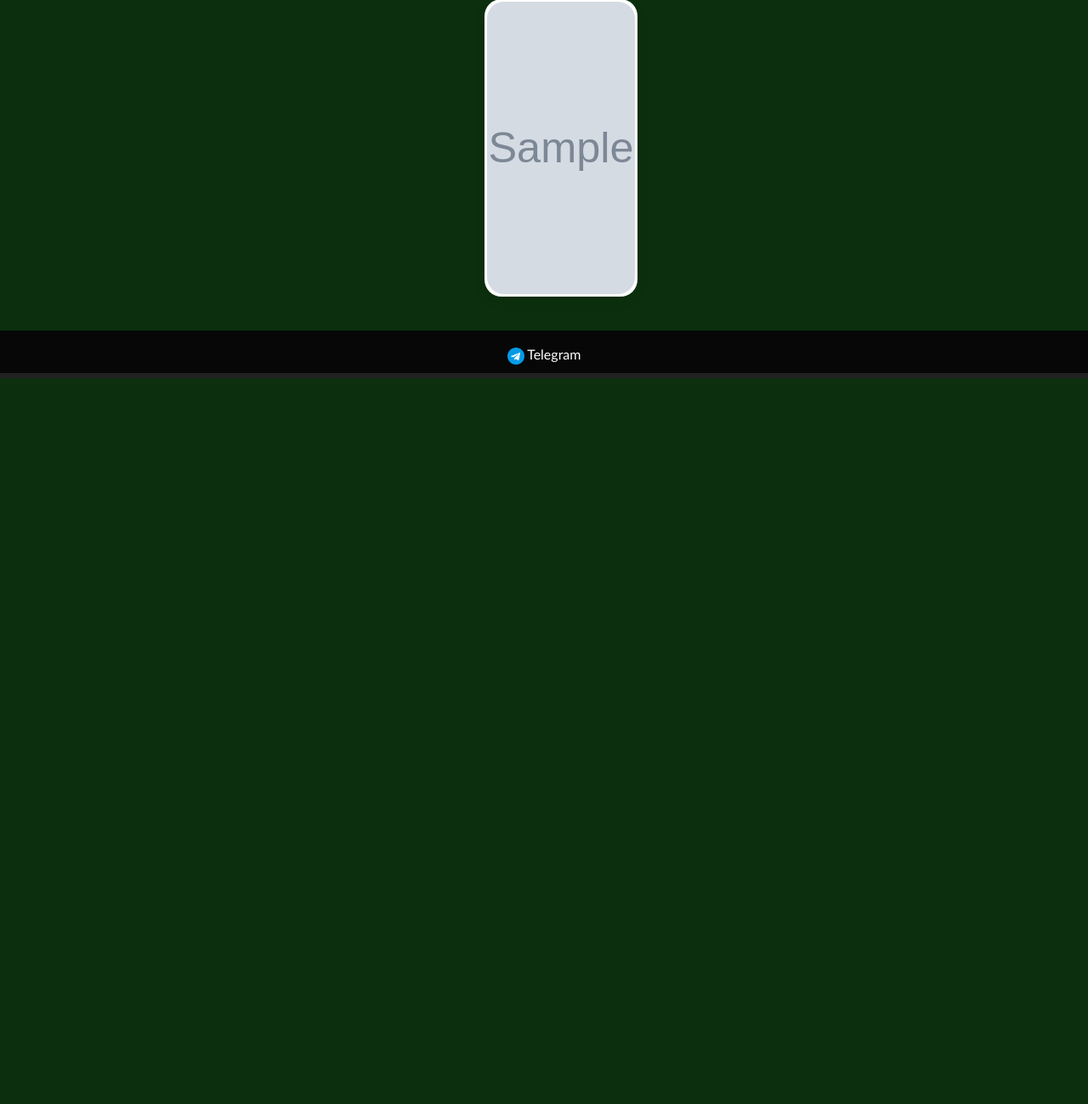
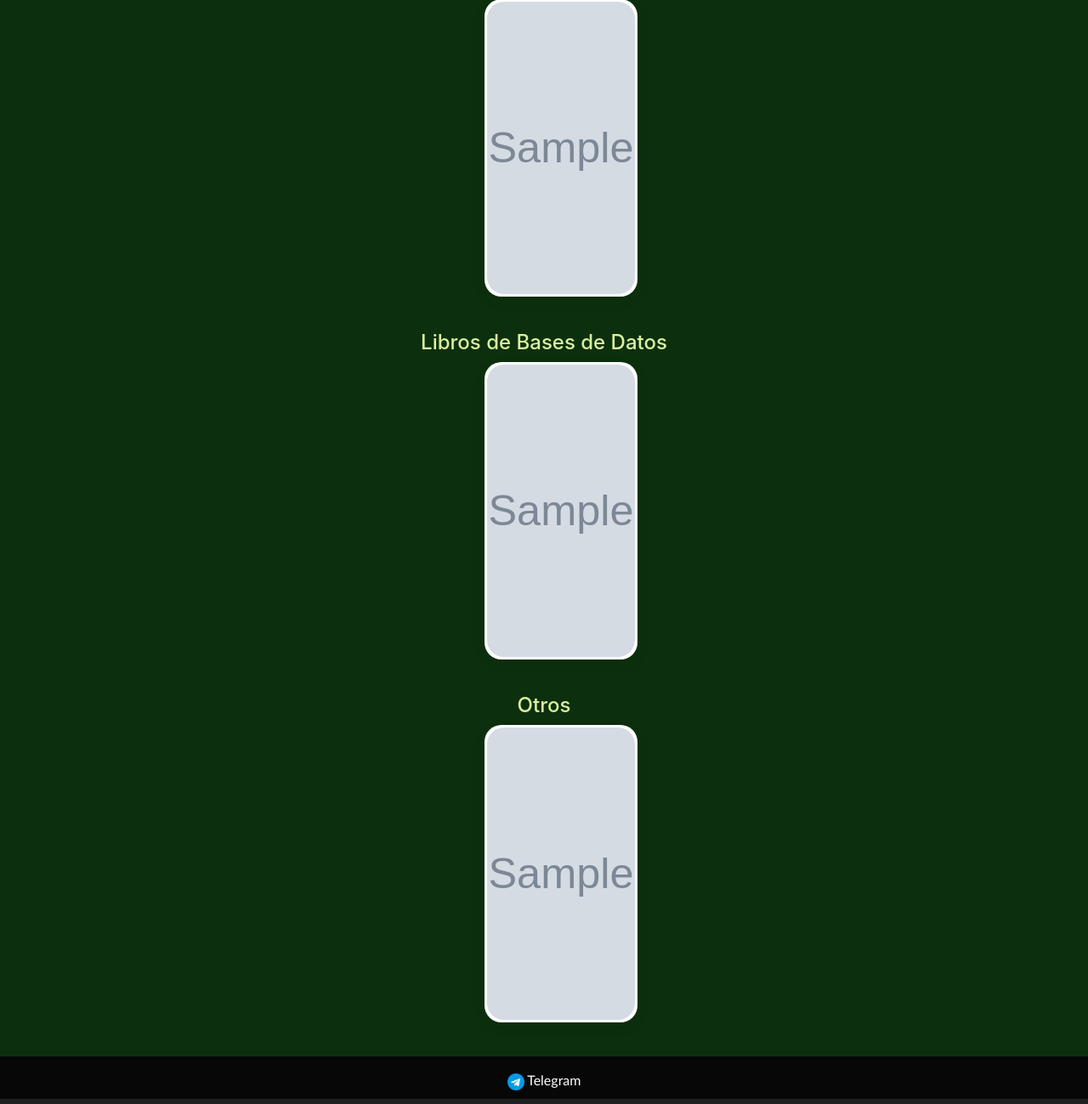
Before and after one commit to DevSoftw3/book, a Django app: template apps/bookapp/templates/home.html in a window 1280 px wide. Shown: the part 1083-2382 px from the top of the page at 85% size. Before the commit the page ends 1528 px from the top, so only its background shows below. Run offline with Django 3.2, Linux system fonts and the light colour scheme; the template is opened without the code that fills it: most values are stand-ins (such as "Sample title", 1, 10 or a date in 2020); grey boxes marked "Sample" are stand-in pictures; form fields are guessed from the names that the template uses; some libraries are stand-ins or nearby versions.

Commit message:
agregando de forma descendente

```diff
--- a/apps/bookapp/templates/home.html
+++ b/apps/bookapp/templates/home.html
@@ -53,4 +53,38 @@
         </div>
     </div>
 
+    <div class="container">
+        <div class="row"><h4 class="color1">Libros de Bases de Datos</h4></div>
+        <div class="row">
+            {% for book in Data_books %}
+                <div class="col-6 col-sm-4 col-md4 col-lg-3 col-xl-2">
+                    <a href="#">
+                        <div>
+                            <div class="uk-card uk-card-default uk-card-body">
+                                <img src="{{ book.cover_image.url }}" alt="">
+                            </div>
+                        </div>
+                    </a>
+                </div>
+           {% endfor %}
+        </div>
+    </div>
+
+    <div class="container">
+        <div class="row"><h4 class="color1">Otros</h4></div>
+        <div class="row">
+            {% for book in others_books %}
+                <div class="col-6 col-sm-4 col-md4 col-lg-3 col-xl-2">
+                    <a href="#">
+                        <div>
+                            <div class="uk-card uk-card-default uk-card-body">
+                                <img src="{{ book.cover_image.url }}" alt="">
+                            </div>
+                        </div>
+                    </a>
+                </div>
+           {% endfor %}
+        </div>
+    </div>
+
 {% endblock %}
```
Also changed, not shown: apps/bookapp/views.py (+12 -5 lines).
